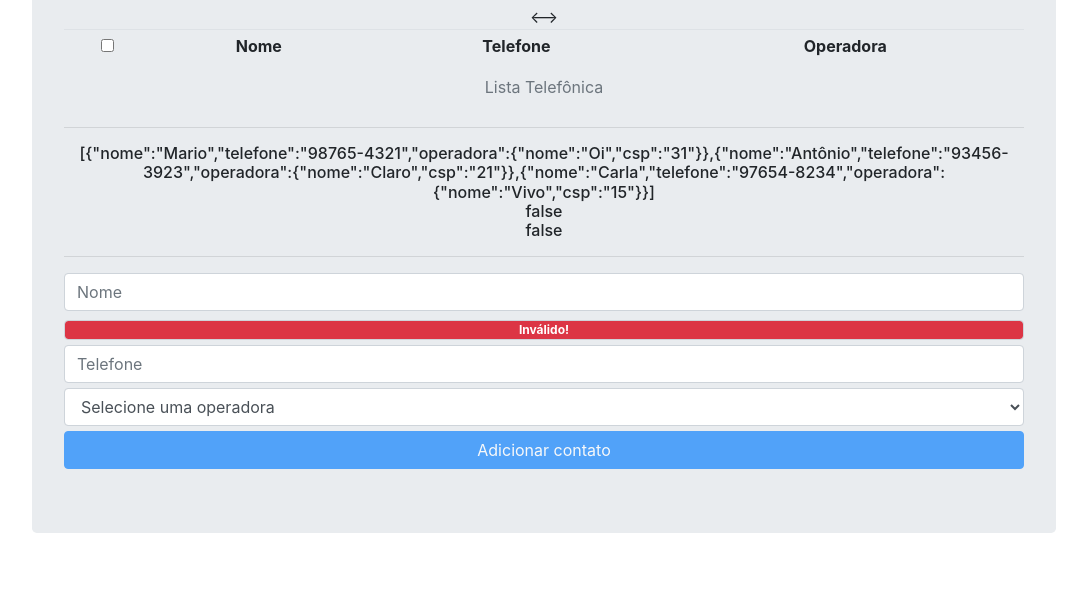
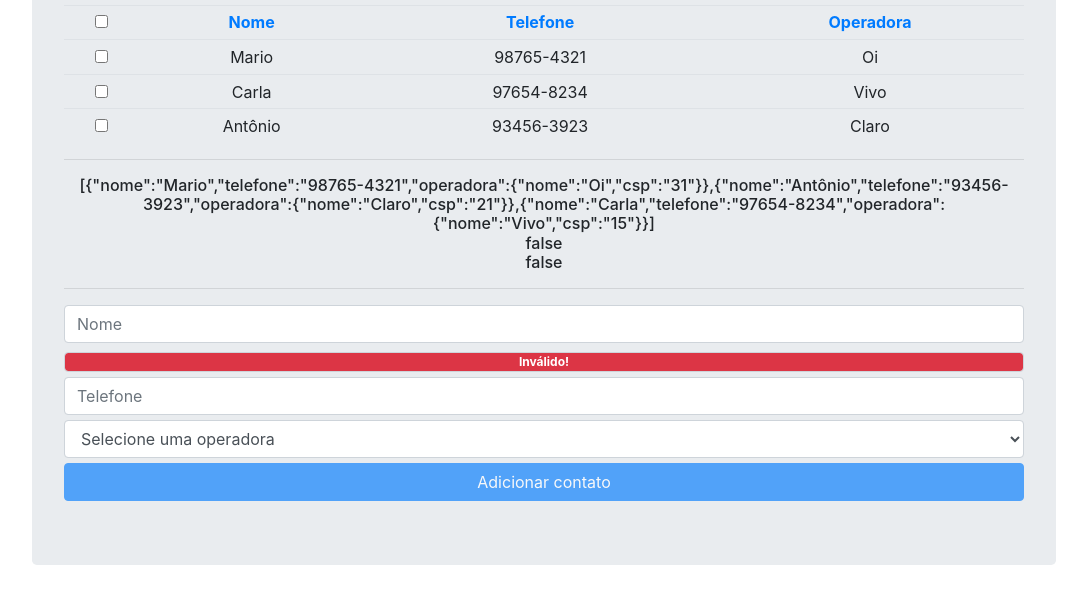
Before and after one commit to wbarbosa0/AngularJSIntro, a plain HTML site: page index.html in a window 1280 px wide. Both pictures are taken after a click on the link "Nome". Shown: the part 111-714 px from the top of the page, without its empty margins (96-1183 px from the left). Drawn offline with nearby package versions, Linux system fonts and the light colour scheme.

Commit message:
Critérios de ordenação por clique no <th>

```diff
--- a/controllers/listaTelefonicaCtrl.js
+++ b/controllers/listaTelefonicaCtrl.js
@@ -45,7 +45,7 @@ angular.module("listaTelefonica").controller("listaTelefonicaCtrl", function($sc
 	}
 
 	$scope.ordenarContatosNaTable = function(campo){
-		scope.criterioOrdenacaoTabela = campo;
-		scope.direcaoOrdenacaoTabela = !$scope.direcaoOrdenacaoTabela
+		$scope.criterioOrdenacaoTabela = campo;
+		$scope.direcaoOrdenacaoTabela = ! $scope.direcaoOrdenacaoTabela
 	}
 })
--- a/index.html
+++ b/index.html
@@ -17,15 +17,15 @@
 	<div class="jumbotron">
 		<table ng-if="contatos.length > 0" class="table table-sm">
 			<h3 ng-bind="app"></h3>
-			<!--><caption ng-bind="app"></caption><-->
+			<!--<caption ng-bind="app"></caption> -->
 			<tr>
 				<th><input type="checkbox" ng-click=headerCheckBoxClick(contatos)></th>
-				<th><a ng-click=ordenarContatosNaTable("nome")>Nome</a></th>
-				<th><a ng-click=ordenarContatosNaTable("telefone")>Telefone</a></th>
-				<th><a >Operadora</a></th>
+				<th><a href="" ng-click='ordenarContatosNaTable("nome")'>Nome</a></th>
+				<th><a href="" ng-click='ordenarContatosNaTable("telefone")'>Telefone</a></th>
+				<th><a href="" ng-click='ordenarContatosNaTable("operadora")'>Operadora</a></th>
 			</tr>
 			<!-- Não pode usar classes com - no nome neste tipo de expressão utilzada no ng-class a seguir... -->
-			<tr ng-class="{selecionado: contato.selecionado}" ng-repeat="contato in contatos | orderBy:"ordenarContatosNaTable(campo)|direcaoOrdenacaoTabela">
+			<tr ng-class="{selecionado: contato.selecionado}" ng-repeat="contato in contatos | orderBy:criterioOrdenacaoTabela:direcaoOrdenacaoTabela">
 				<td><input type="checkbox" ng-model=contato.selecionado ></td>
 				<td>{{contato.nome}}</td>
 				<td>{{contato.telefone}}</td>
```
